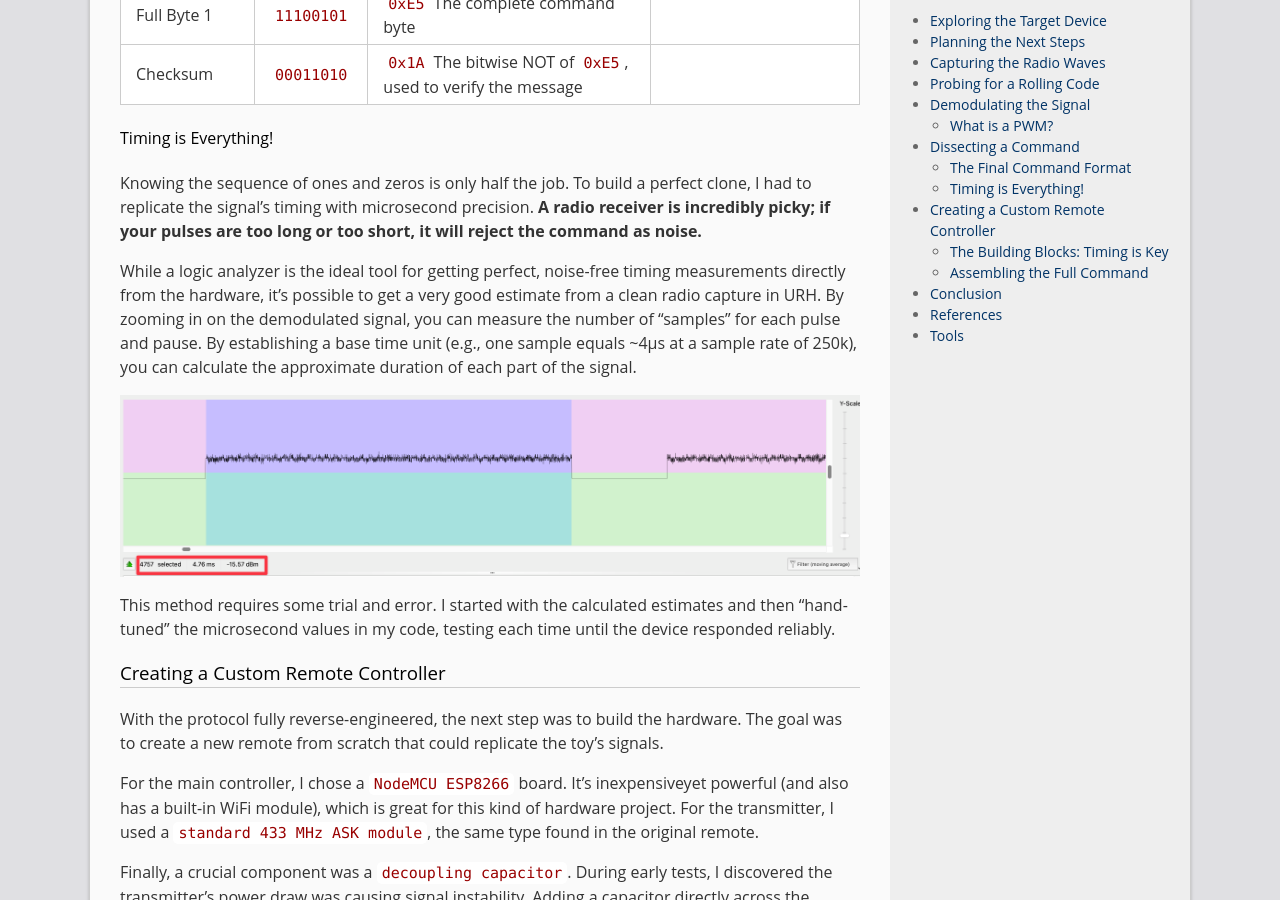
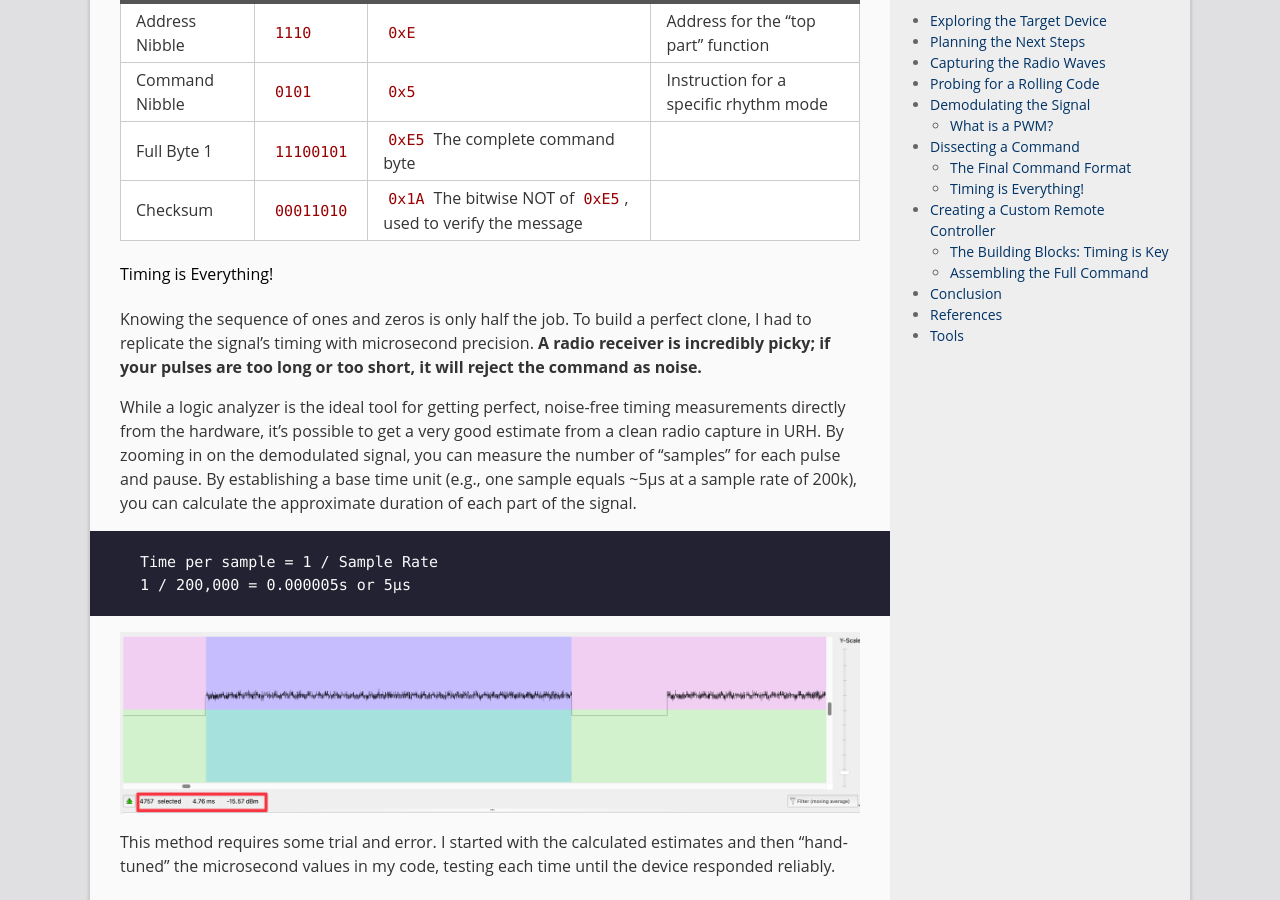
Before and after one commit to lopqto/lopqto.github.io, a Jekyll site: the page built from _posts/2025-08-16-reversingaremotecontroller.md, in a window 1280 px wide and 900 px high, scrolled down 8223 px. Built offline with Jekyll 4.4.1, drawn with Linux system fonts in a browser that asks for light colours; some of the changed text lies outside the part shown.

Commit message:
Add a quick note to the latest post

````diff
--- a/_posts/2025-08-16-reversingaremotecontroller.md
+++ b/_posts/2025-08-16-reversingaremotecontroller.md
@@ -204,7 +206,12 @@ Here is a breakdown of the example command we decoded (`1110010100011010`):
 
 Knowing the sequence of ones and zeros is only half the job. To build a perfect clone, I had to replicate the signal's timing with microsecond precision. **A radio receiver is incredibly picky; if your pulses are too long or too short, it will reject the command as noise.**
 
-While a logic analyzer is the ideal tool for getting perfect, noise-free timing measurements directly from the hardware, it's possible to get a very good estimate from a clean radio capture in URH. By zooming in on the demodulated signal, you can measure the number of "samples" for each pulse and pause. By establishing a base time unit (e.g., one sample equals ~4µs at a sample rate of 250k), you can calculate the approximate duration of each part of the signal.
+While a logic analyzer is the ideal tool for getting perfect, noise-free timing measurements directly from the hardware, it's possible to get a very good estimate from a clean radio capture in URH. By zooming in on the demodulated signal, you can measure the number of "samples" for each pulse and pause. By establishing a base time unit (e.g., one sample equals ~5µs at a sample rate of 200k), you can calculate the approximate duration of each part of the signal.
+
+```
+Time per sample = 1 / Sample Rate
+1 / 200,000 = 0.000005s or 5µs
+```
 
 ![Timing](/img/reversing-a-remote-controller8.png)
 
````
Also changed, not shown: other parts of _posts/2025-08-16-reversingaremotecontroller.md (+2 -0 lines), 2 other files.
